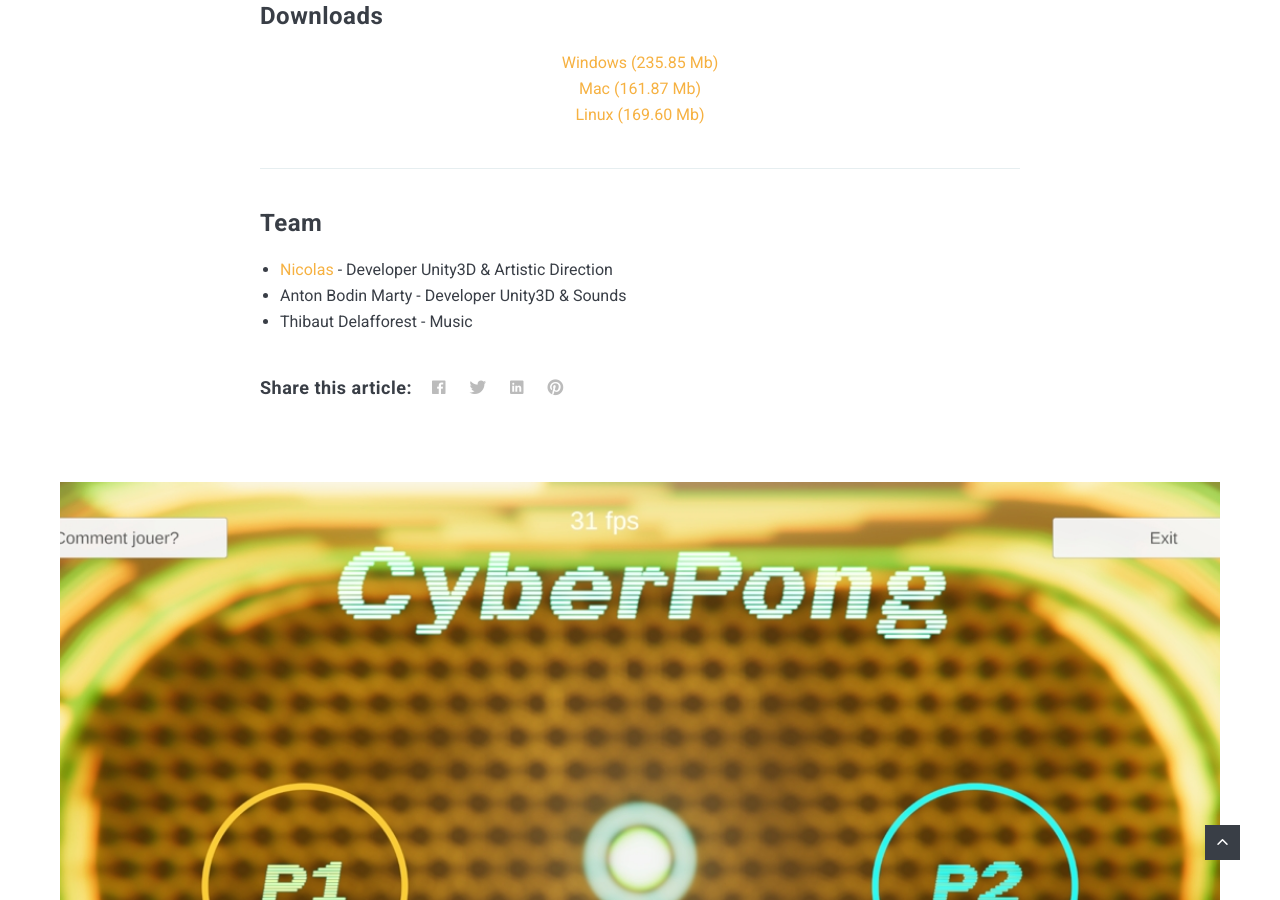
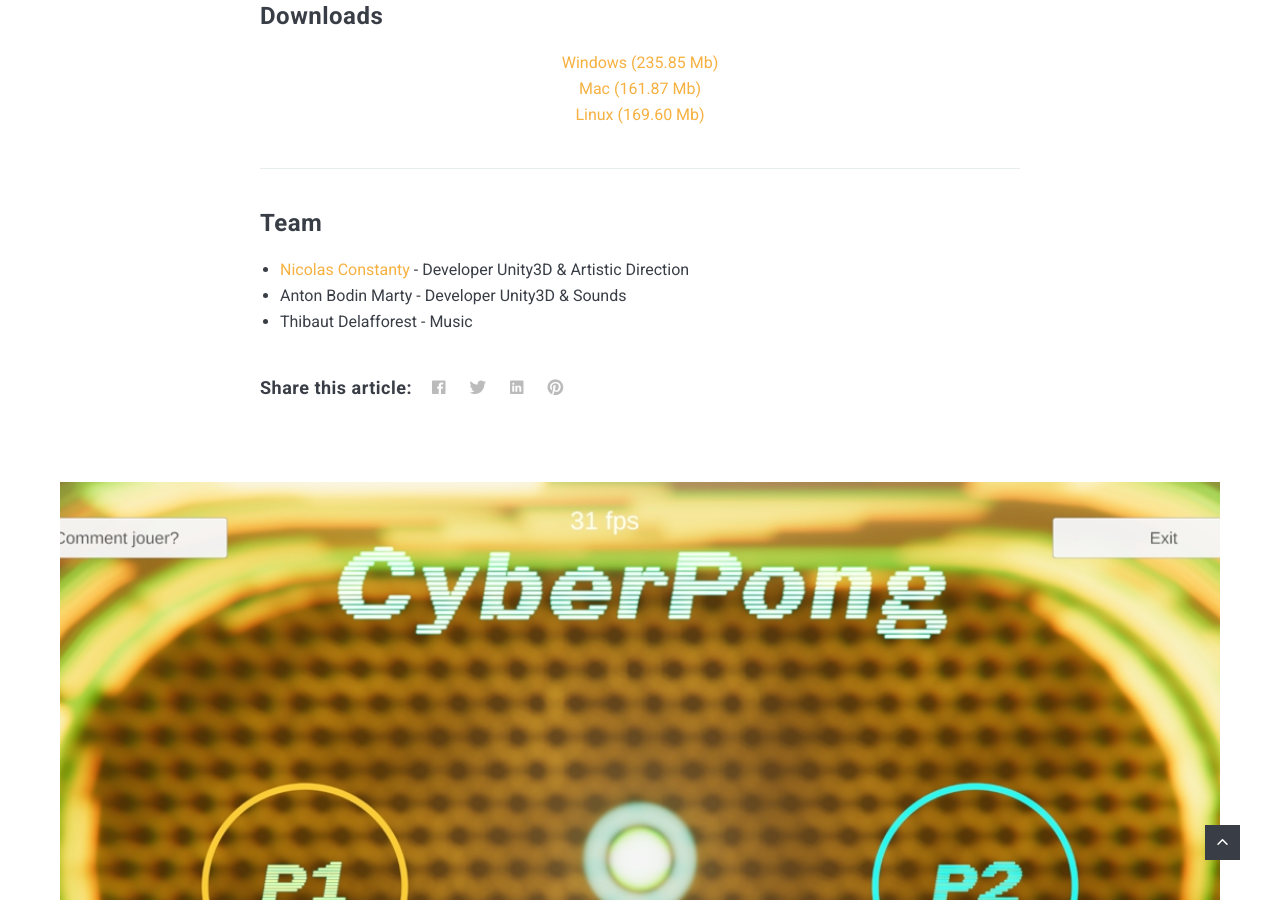
Before and after one commit to Nicolas-Constanty/nicolas-constanty.github.io, a Jekyll site: the page built from _posts/2020-01-27-Dwarf Fortress.markdown, in a window 1280 px wide and 900 px high, scrolled down 1972 px. Built offline with Jekyll 4.4.1, drawn with Linux system fonts in a browser that asks for light colours; nearby versions of some CDN libraries.

Commit message:
Update contact links

```diff
--- a/_includes/contact-link.html
+++ b/_includes/contact-link.html
@@ -1,5 +1,13 @@
 <div class="contact">
   <ul class="contact__list list-reset">
+    {% if site.data.settings.github %}
+    <li><a href="{{ site.data.settings.github }}"><i class="ion ion-logo-github"></i></a></li>
+    {% else %} {% endif %}
+
+    {% if site.data.settings.linkedin %}
+    <li><a href="{{ site.data.settings.github }}"><i class="ion ion-logo-linkedin"></i></a></li>
+    {% else %} {% endif %}
+
     {% if site.data.settings.twitter %}
       <li><a href="{{ site.data.settings.twitter }}"><i class="ion ion-logo-twitter"></i></a></li>
     {% else %} {% endif %}
--- a/_posts/2020-01-27-Dwarf Fortress.markdown
+++ b/_posts/2020-01-27-Dwarf Fortress.markdown
@@ -35,6 +35,6 @@
 ***
 
 ### Team
-* [Nicolas](https://fr.linkedin.com/in/nicolas-constanty-653232113) - Developer Unity3D & Artistic Direction
+* [Nicolas Constanty](https://fr.linkedin.com/in/nicolas-constanty-653232113) - Developer Unity3D & Artistic Direction
 * Anton Bodin Marty - Developer Unity3D & Sounds
 * Thibaut Delafforest - Music
```
Also changed, not shown: _data/settings.yml (+6 -4 lines).
